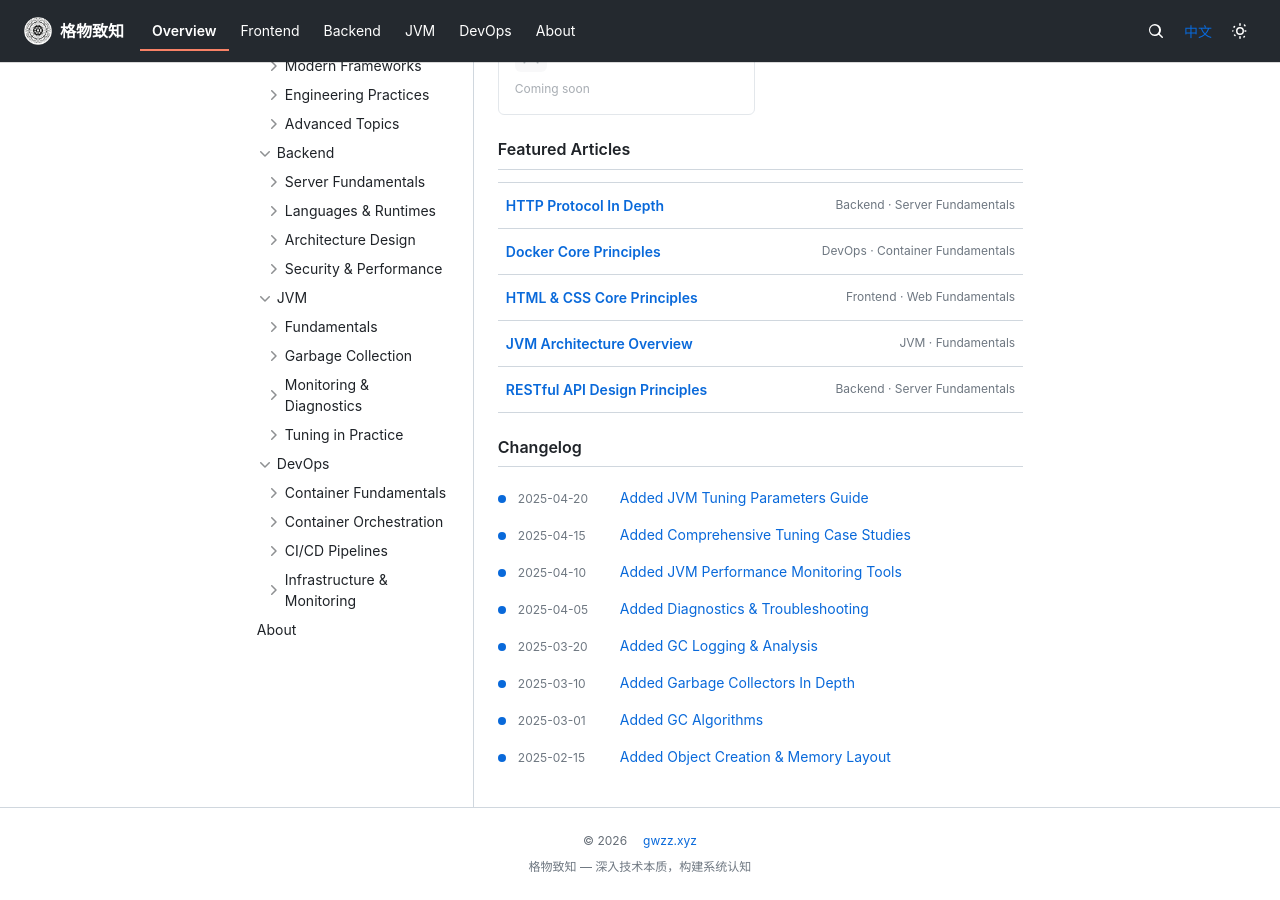
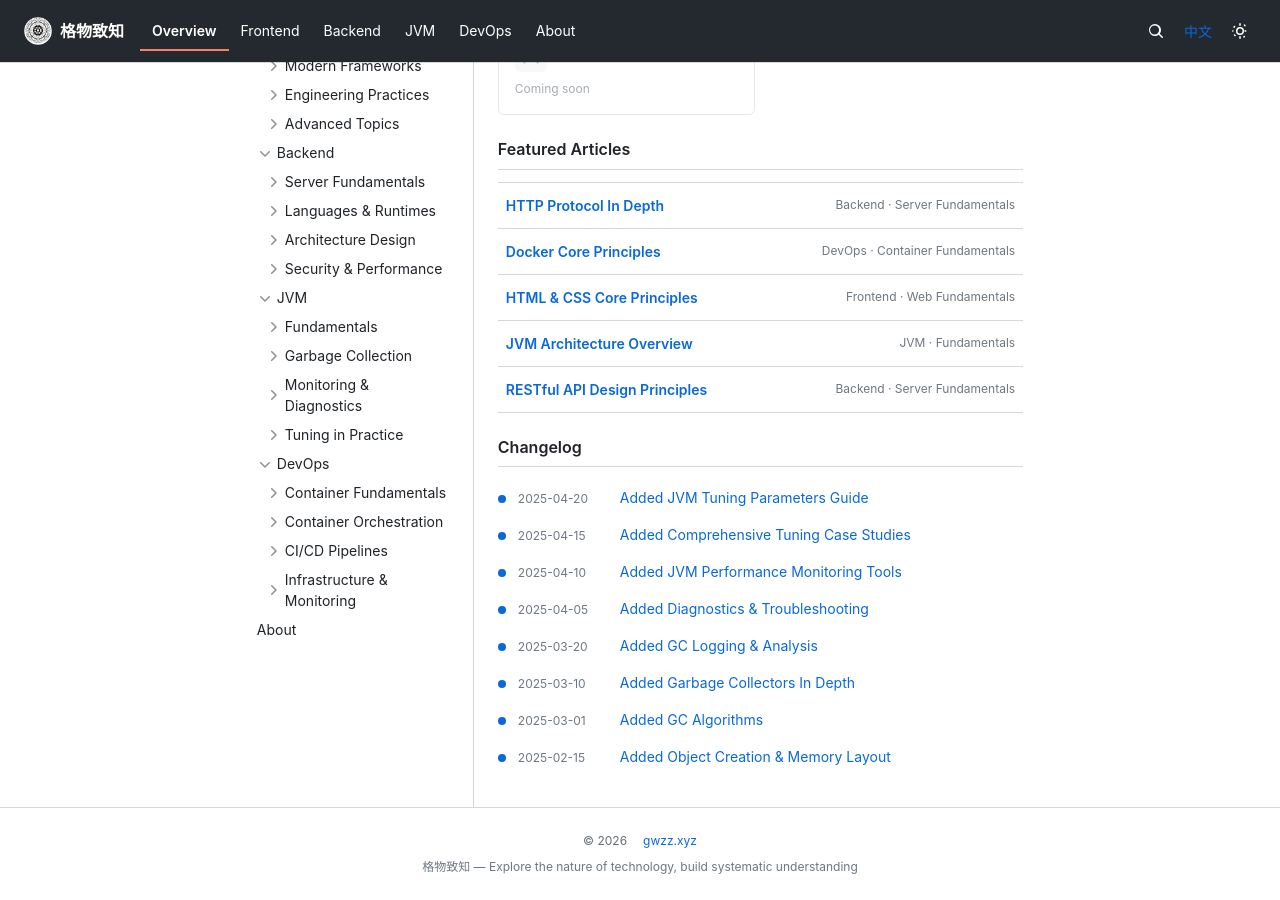
Before and after one commit to ZhouXunYou/zhouxunyou.github.io, a Jekyll site: the page built from en-index.md, in a window 1280 px wide and 900 px high, scrolled down 534 px. Built offline with Jekyll 4.4.1, drawn with Linux system fonts in a browser that asks for light colours.

Commit message:
fix: 英文页面页脚标语使用 i18n 翻译

```diff
--- a/_includes/footer.html
+++ b/_includes/footer.html
@@ -4,6 +4,6 @@
       <li>&copy; {{ 'now' | date: "%Y" }}</li>
       <li><a href="https://gwzz.xyz">gwzz.xyz</a></li>
     </ul>
-    <p class="gh-footer-motto">格物致知 — 深入技术本质，构建系统认知</p>
+    <p class="gh-footer-motto">{{ strings.home.hero_tagline }} — {{ strings.home.hero_subtitle }}</p>
   </div>
 </footer>
```
